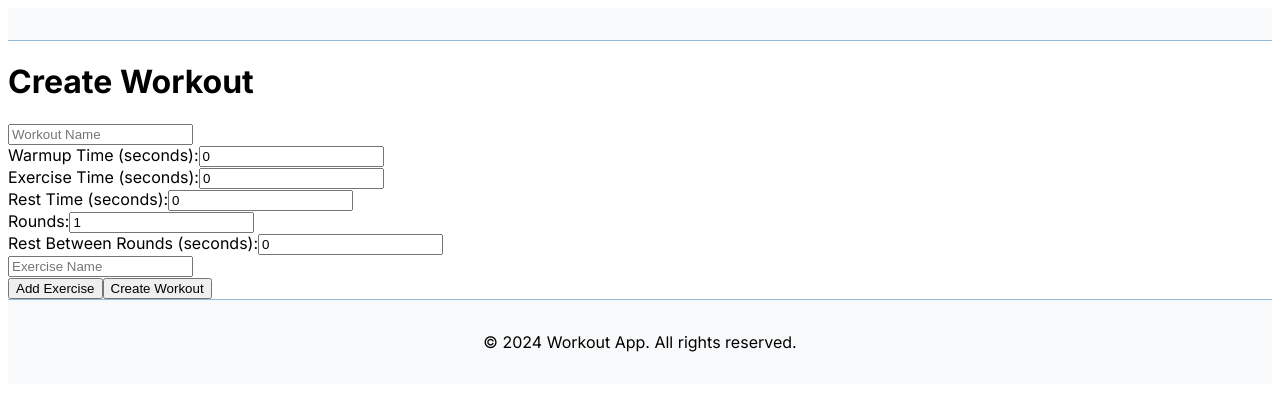
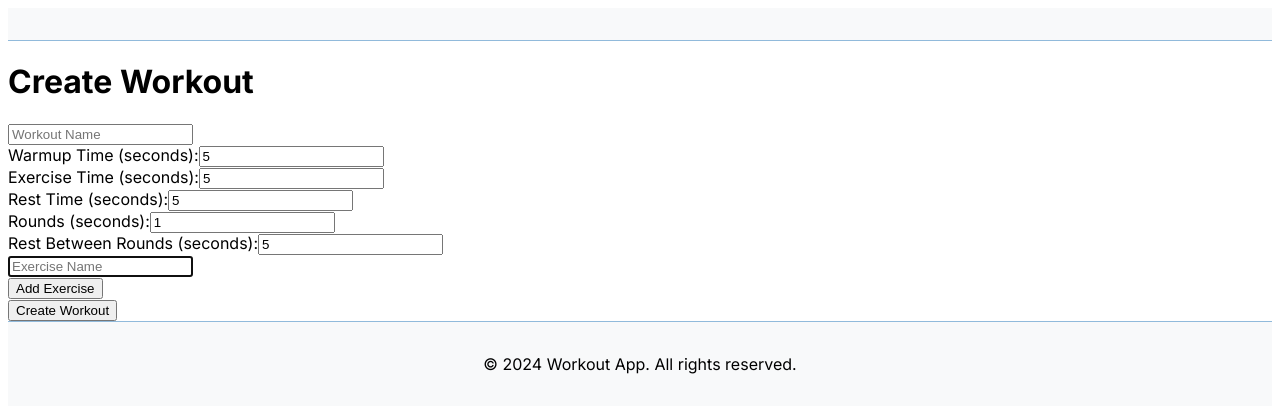
Before and after one commit to tema-skakun/workout-app-frontend, a Next.js app: page /create-workout in a window 1280 px wide. Shown: the top 412 px of the page. Built offline with nearby package versions, Linux system fonts and the light colour scheme.

Commit message:
feat: adds edit button to each workout

```diff
--- a/src/api/axios.ts
+++ b/src/api/axios.ts
@@ -1,8 +1,8 @@
 import axios from 'axios';
 
 const api = axios.create({
-  // baseURL: 'http://localhost:3001',
-  baseURL: 'https://workout-app-backend-myuo.onrender.com',
+  baseURL: 'http://localhost:3001',
+  // baseURL: 'https://workout-app-backend-myuo.onrender.com',
 });
 
 export default api;
--- a/src/app/create-workout/page.tsx
+++ b/src/app/create-workout/page.tsx
@@ -1,44 +1,30 @@
 "use client";
 
-import { useState } from 'react';
+import React from 'react';
 import api from '@/api/axios';
+import TimeInput from '@/components/TimeInput';
+import ExerciseInputs from '@/components/ExerciseInputs';
+import useWorkoutForm from '@/hooks/useWorkoutForm';
 
 const CreateWorkoutPage = () => {
-  const [formData, setFormData] = useState({
+  const {
+    formData,
+    error,
+    success,
+    setError,
+    setSuccess,
+    handleChange,
+    handleExerciseChange,
+    handleAddExercise,
+  } = useWorkoutForm({
     name: '',
     exercises: [{ name: '' }],
-    warmupTime: 0,
-    exerciseTime: 0,
-    restTime: 0,
+    warmupTime: 5,
+    exerciseTime: 5,
+    restTime: 5,
     rounds: 1,
-    restBetweenRounds: 0,
+    restBetweenRounds: 5,
   });
-  const [error, setError] = useState('');
-  const [success, setSuccess] = useState(false);
-
-  const handleChange = (e: React.ChangeEvent<HTMLInputElement>) => {
-    const { name, value } = e.target;
-    setFormData(prev => ({
-      ...prev,
-      [name]: name === 'rounds' || name.includes('Time') ? Number(value) : value,
-    }));
-  };
-
-  const handleExerciseChange = (index: number, value: string) => {
-    const newExercises = formData.exercises.slice();
-    newExercises[index].name = value;
-    setFormData(prev => ({
-      ...prev,
-      exercises: newExercises,
-    }));
-  };
-
-  const handleAddExercise = () => {
-    setFormData(prev => ({
-      ...prev,
-      exercises: [...prev.exercises, { name: '' }],
-    }));
-  };
 
   const handleCreateWorkout = async () => {
     setError('');
@@ -64,15 +50,6 @@ const CreateWorkoutPage = () => {
         headers: { Authorization: `Bearer ${token}` },
       });
       setSuccess(true);
-      setFormData({
-        name: '',
-        exercises: [{ name: '' }],
-        warmupTime: 0,
-        exerciseTime: 0,
-        restTime: 0,
-        rounds: 1,
-        restBetweenRounds: 0,
-      });
     } catch (error) {
       setError('Failed to create workout. Please try again.');
     }
@@ -89,64 +66,49 @@ const CreateWorkoutPage = () => {
         value={formData.name}
         onChange={handleChange}
         placeholder="Workout Name"
+        autoFocus={true}
       />
-      <div>
-        <label>Warmup Time (seconds):</label>
-        <input
-          type="number"
+      <TimeInput
+        label="Warmup Time"
         name="warmupTime"
         value={formData.warmupTime}
+        min={5}
         onChange={handleChange}
       />
-      </div>
-      <div>
-        <label>Exercise Time (seconds):</label>
-        <input
-          type="number"
+      <TimeInput
+        label="Exercise Time"
         name="exerciseTime"
         value={formData.exerciseTime}
+        min={5}
         onChange={handleChange}
       />
-      </div>
-      <div>
-        <label>Rest Time (seconds):</label>
-        <input
-          type="number"
+      <TimeInput
+        label="Rest Time"
         name="restTime"
         value={formData.restTime}
+        min={5}
         onChange={handleChange}
       />
-      </div>
-      <div>
-        <label>Rounds:</label>
-        <input
-          type="number"
+      <TimeInput
+        label="Rounds"
         name="rounds"
         value={formData.rounds}
+        min={1}
         onChange={handleChange}
-          min="1"
       />
-      </div>
-      <div>
-        <label>Rest Between Rounds (seconds):</label>
-        <input
-          type="number"
+      <TimeInput
+        label="Rest Between Rounds"
         name="restBetweenRounds"
         value={formData.restBetweenRounds}
+        min={5}
         onChange={handleChange}
       />
-      </div>
-      {formData.exercises.map((exercise, index) => (
-        <div key={index}>
-          <input
-            type="text"
-            value={exercise.name}
-            onChange={(e) => handleExerciseChange(index, e.target.value)}
-            placeholder="Exercise Name"
+      <ExerciseInputs
+        exercises={formData.exercises}
+        onChange={handleExerciseChange}
+        onAdd={handleAddExercise}
+        autoFocus={true}
       />
-        </div>
-      ))}
-      <button onClick={handleAddExercise}>Add Exercise</button>
       <button onClick={handleCreateWorkout}>Create Workout</button>
     </div>
   );
--- /dev/null
+++ b/src/components/ExerciseInputs.tsx
@@ -0,0 +1,29 @@
+import React from 'react';
+
+interface ExerciseInputsProps {
+  exercises: { name: string }[];
+  autoFocus: boolean;
+  onChange: (index: number, value: string) => void;
+  onAdd: () => void;
+}
+
+const ExerciseInputs: React.FC<ExerciseInputsProps> = ({ exercises, autoFocus, onChange, onAdd }) => {
+  return (
+    <div>
+      {exercises.map((exercise, index) => (
+        <div key={index}>
+          <input
+            type="text"
+            value={exercise.name}
+            onChange={(e) => onChange(index, e.target.value)}
+            placeholder="Exercise Name"
+            autoFocus={autoFocus}
+          />
+        </div>
+      ))}
+      <button onClick={onAdd}>Add Exercise</button>
+    </div>
+  );
+};
+
+export default ExerciseInputs;
--- /dev/null
+++ b/src/components/TimeInput.tsx
@@ -0,0 +1,26 @@
+import React from 'react';
+
+interface TimeInputProps {
+  label: string;
+  name: string;
+  value: number;
+  min: number;
+  onChange: (e: React.ChangeEvent<HTMLInputElement>) => void;
+}
+
+const TimeInput: React.FC<TimeInputProps> = ({ label, name, value, min, onChange }) => {
+  return (
+    <div>
+      <label>{label} (seconds):</label>
+      <input
+        type="number"
+        name={name}
+        value={value}
+        min={min}
+        onChange={onChange}
+      />
+    </div>
+  );
+};
+
+export default TimeInput;
--- /dev/null
+++ b/src/hooks/useWorkoutForm.ts
@@ -0,0 +1,45 @@
+import { useState } from 'react';
+
+const useWorkoutForm = (initialFormData: any) => {
+  const [formData, setFormData] = useState(initialFormData);
+  const [error, setError] = useState('');
+  const [success, setSuccess] = useState(false);
+
+  const handleChange = (e: React.ChangeEvent<HTMLInputElement>) => {
+    const { name, value } = e.target;
+    setFormData(prev => ({
+      ...prev,
+      [name]: name === 'rounds' || name.includes('Time') ? Number(value) : value,
+    }));
+  };
+
+  const handleExerciseChange = (index: number, value: string) => {
+    const newExercises = formData.exercises.slice();
+    newExercises[index].name = value;
+    setFormData(prev => ({
+      ...prev,
+      exercises: newExercises,
+    }));
+  };
+
+  const handleAddExercise = () => {
+    setFormData(prev => ({
+      ...prev,
+      exercises: [...prev.exercises, { name: '' }],
+    }));
+  };
+
+  return {
+    formData,
+    error,
+    success,
+    setError,
+    setSuccess,
+    setFormData,
+    handleChange,
+    handleExerciseChange,
+    handleAddExercise,
+  };
+};
+
+export default useWorkoutForm;
```
Also changed, not shown: src/app/edit-workout/[id]/page.tsx (+50 -81 lines), src/app/workouts/page.tsx (+7 -1 lines), 1 other file (tests, documents, lock files or other folders). Lines whose indentation alone changed are shown as unchanged.
